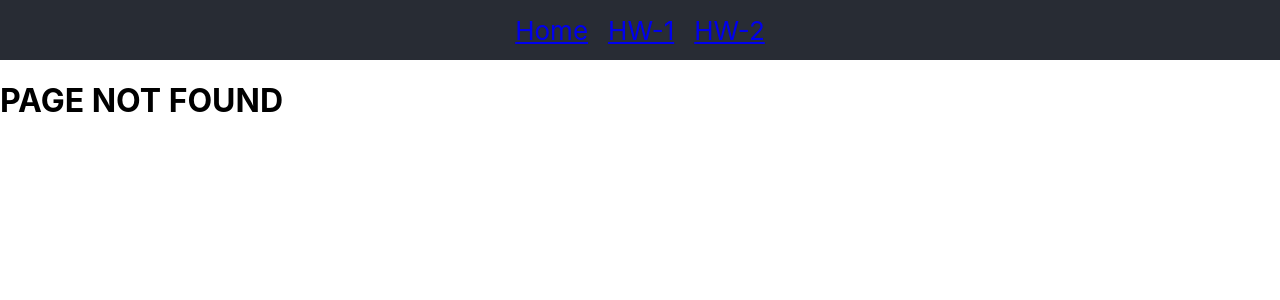
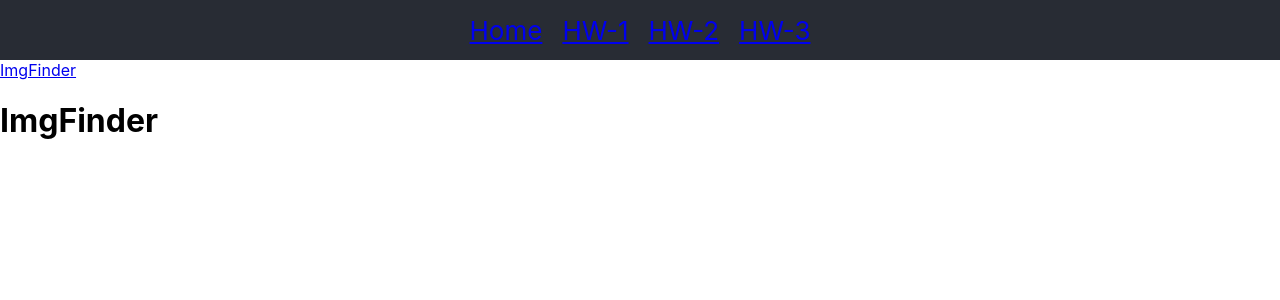
Before and after one commit to Sopelniak/hw-react-repeat, a React (Create React App) app: page /hw-react-repeat/home-work3/img-finder in a window 1280 px wide. Before the commit this address had no page. Shown: the top 300 px of the page. Built offline with nearby package versions, Linux system fonts and the light colour scheme.

Commit message:
create imgFinder

```diff
--- a/src/components/App.jsx
+++ b/src/components/App.jsx
@@ -6,6 +6,8 @@ import { NotFound } from "../pages/NotFound/NotFound";
 import css from "./App.module.css";
 import { Feedback } from "../pages/HomeWork2/components/Feedback/Feedback";
 import { Phonebook } from "../pages/HomeWork2/components/Phonebook/Phonebook";
+import { HomeWork3 } from "../pages/HomeWork3/HomeWork3";
+import { ImgFinder } from "../pages/HomeWork3/components/ImgFinder/ImgFinder";
 
 function App() {
   return (
@@ -16,6 +18,7 @@ function App() {
             <Link to="/">Home</Link>
             <Link to="/home-work1">HW-1</Link>
             <Link to="/home-work2">HW-2</Link>
+            <Link to="/home-work3">HW-3</Link>
           </nav>
         </header>
       </div>
@@ -26,6 +29,10 @@ function App() {
           <Route path="feedback" element={<Feedback />} />
           <Route path="phonebook" element={<Phonebook />} />
         </Route>
+        <Route path="/home-work3" element={<HomeWork3 />}>
+          <Route path="img-finder" element={<ImgFinder />} />
+        </Route>
+
         <Route path="*" element={<NotFound />} />
       </Routes>
     </>
--- a/src/pages/HomeWork2/components/Phonebook/Phonebook.jsx
+++ b/src/pages/HomeWork2/components/Phonebook/Phonebook.jsx
@@ -17,7 +17,6 @@ export class Phonebook extends Component {
 
   componentDidMount() {
     const contactsInLS = JSON.parse(localStorage.getItem("contacts"));
-    console.log(contactsInLS.length);
     if (contactsInLS.length !== 0) {
       this.setState({ contacts: contactsInLS });
     }
--- /dev/null
+++ b/src/pages/HomeWork3/HomeWork3.jsx
@@ -0,0 +1,11 @@
+import React from "react";
+import { Link, Outlet } from "react-router-dom";
+
+export function HomeWork3() {
+  return (
+    <>
+      <Link to="/home-work3/img-finder">ImgFinder</Link>
+      <Outlet />
+    </>
+  );
+}
--- /dev/null
+++ b/src/pages/HomeWork3/components/ImgFinder/ImgFinder.jsx
@@ -0,0 +1,11 @@
+import React, { Component } from "react";
+
+export class ImgFinder extends Component {
+  render() {
+    return (
+      <>
+        <h1>ImgFinder</h1>
+      </>
+    );
+  }
+}
```
